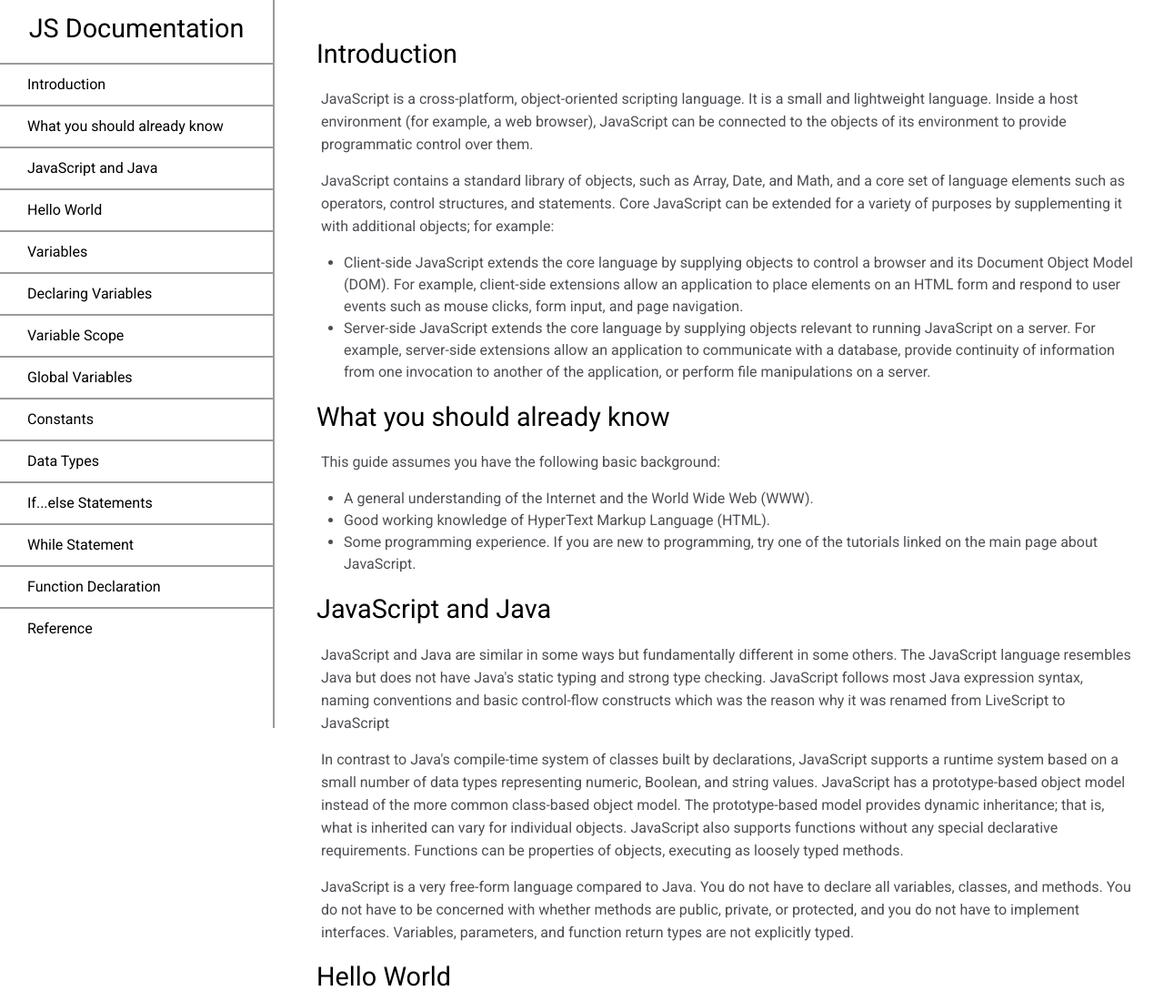
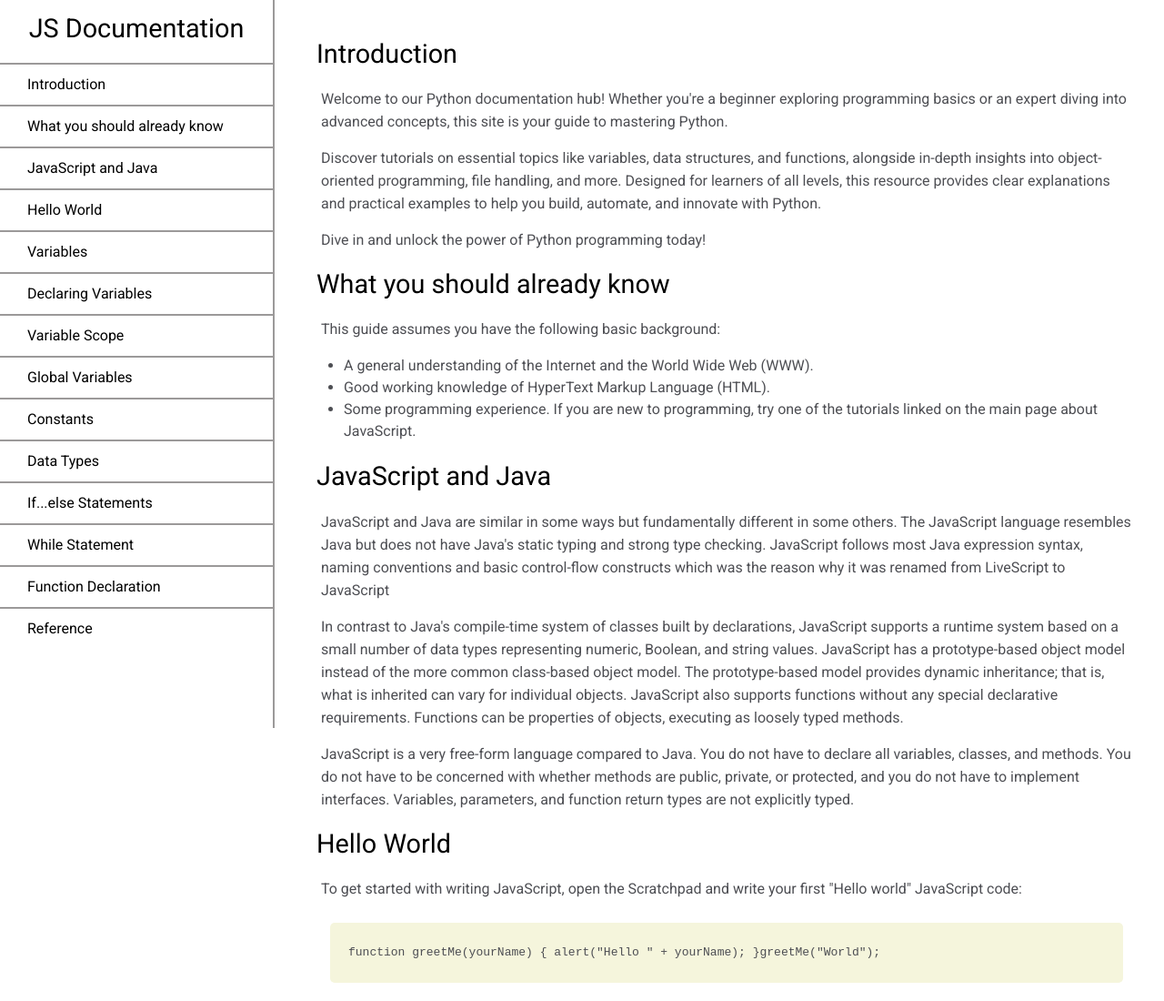
Before and after one commit to georggeo23/Infra-assignment, a plain HTML site: page index.html in a window 1280 px wide. Shown: the top 1100 px of the page at 91% size. Drawn offline with Linux system fonts and the light colour scheme.

Commit message:
Updated introduction

```diff
--- a/index.html
+++ b/index.html
@@ -34,21 +34,13 @@
         <section class="main-section" id="Introduction">
             <header>Introduction</header>
             <p>
-                JavaScript is a cross-platform, object-oriented scripting language. It is a small and lightweight language. Inside a host environment (for example, a web browser), JavaScript can be connected to the objects of its environment to provide programmatic control
-                over them.
+                Welcome to our Python documentation hub! Whether you're a beginner exploring programming basics or an expert diving into advanced concepts, this site is your guide to mastering Python.
             </p>
             <p>
-                JavaScript contains a standard library of objects, such as Array, Date, and Math, and a core set of language elements such as operators, control structures, and statements. Core JavaScript can be extended for a variety of purposes by supplementing it
-                with additional objects; for example:
+                Discover tutorials on essential topics like variables, data structures, and functions, alongside in-depth insights into object-oriented programming, file handling, and more. Designed for learners of all levels, this resource provides clear explanations and practical examples to help you build, automate, and innovate with Python.
             </p>
             <p>
-                <ul>
-                    <li>Client-side JavaScript extends the core language by supplying objects to control a browser and its Document Object Model (DOM). For example, client-side extensions allow an application to place elements on an HTML form and respond
-                        to user events such as mouse clicks, form input, and page navigation.
-                    </li>
-                    <li>Server-side JavaScript extends the core language by supplying objects relevant to running JavaScript on a server. For example, server-side extensions allow an application to communicate with a database, provide continuity of information
-                        from one invocation to another of the application, or perform file manipulations on a server.</li>
-                </ul>
+                Dive in and unlock the power of Python programming today!
             </p>
         </section>
         <section class="main-section" id="What_you_should_already_know">
```
